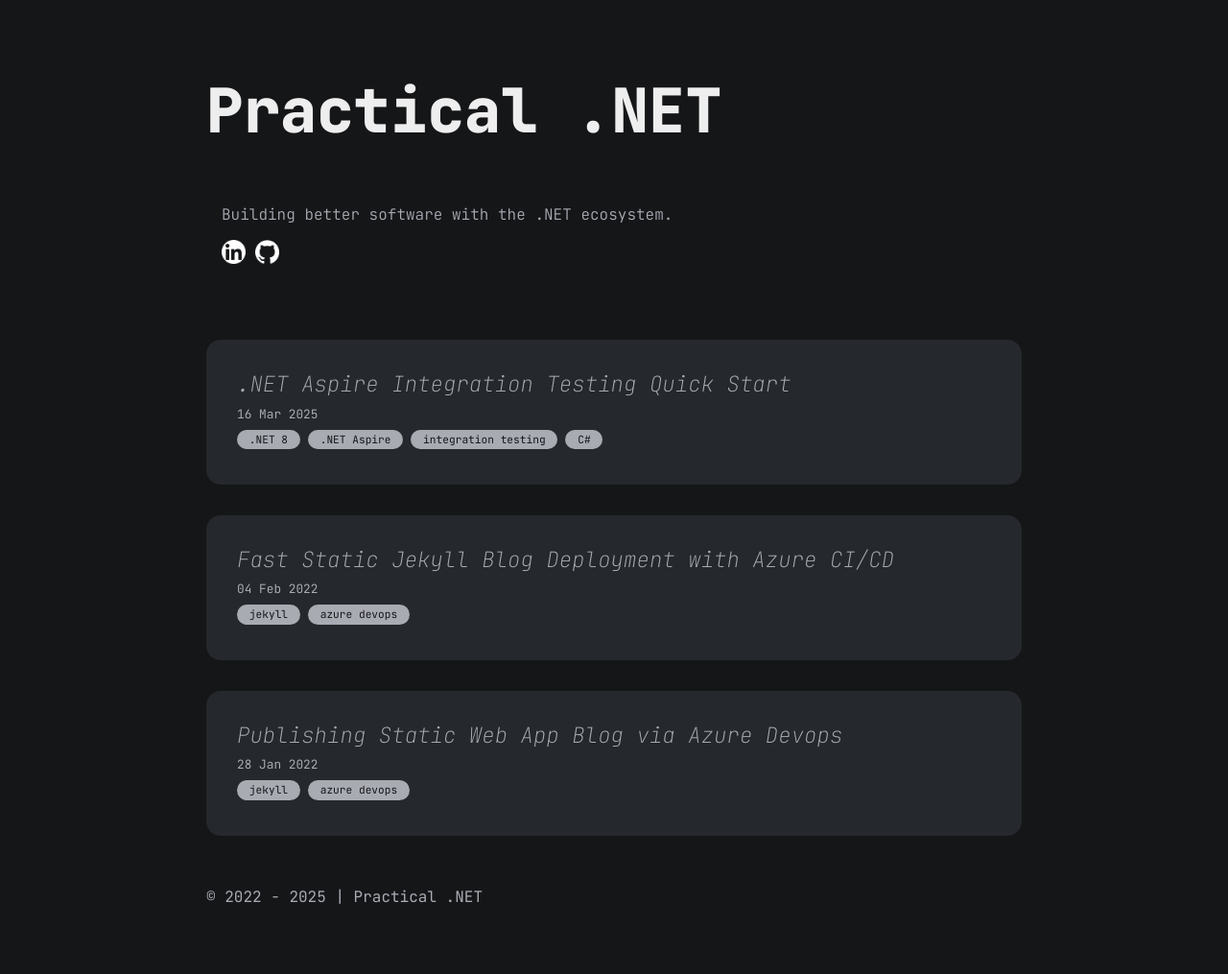
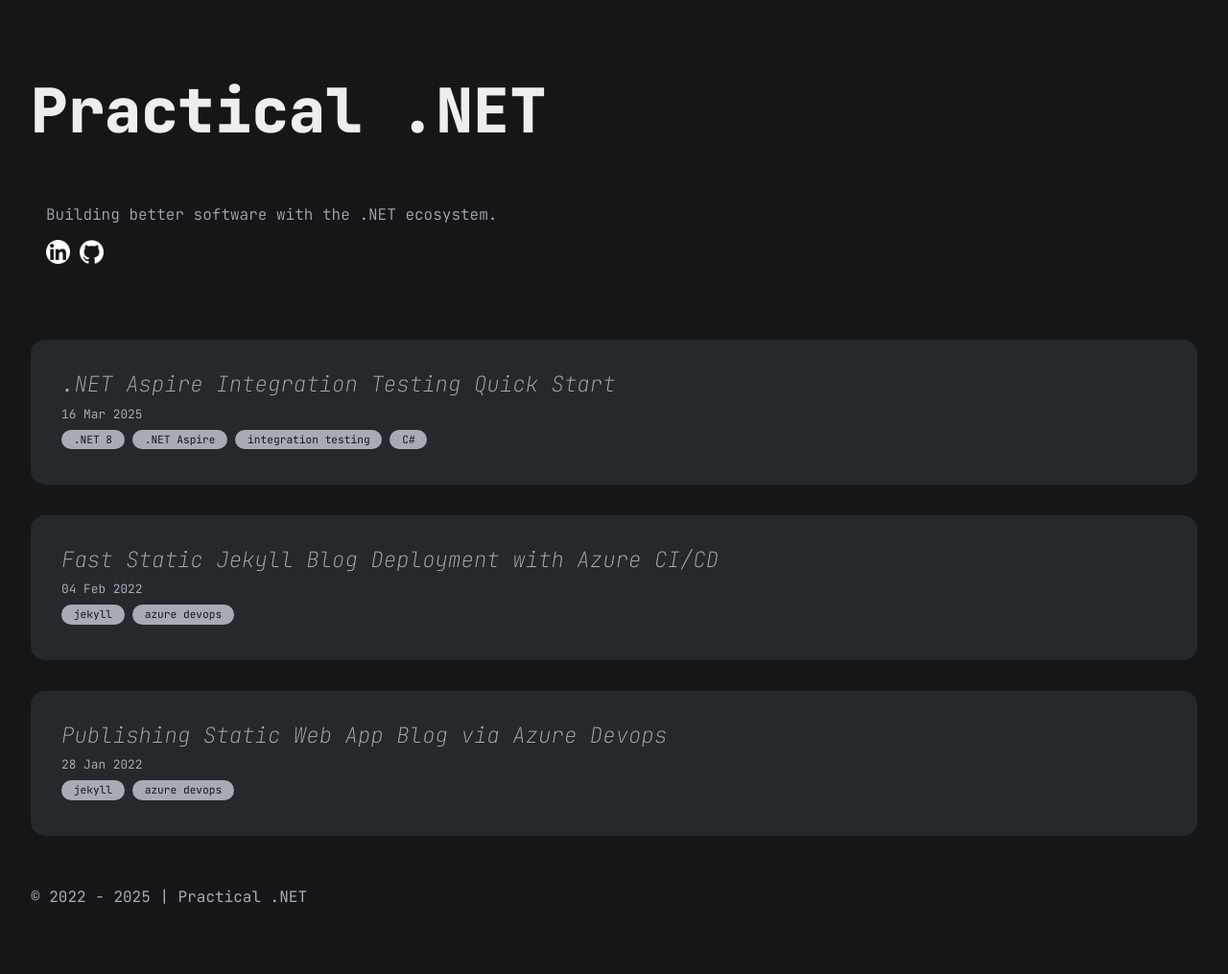
Before and after one commit to james-gould/PersonalBlog, a Jekyll site: the page built from index.md, in a window 1280 px wide. Shown: the whole page at 96% size. Built offline with Jekyll 4.4.1, drawn with Linux system fonts in a browser that asks for light colours.

```diff
--- a/assets/css/blog.css
+++ b/assets/css/blog.css
@@ -41,8 +41,8 @@ header .site-title {
 }
 main {
   margin: 0 auto;
-  max-width: 850px;
-  padding: 3rem 0;
+  max-width: 1500px;
+  padding: 3rem 2rem 4rem 2rem;
 }
 
 /* header */
```
